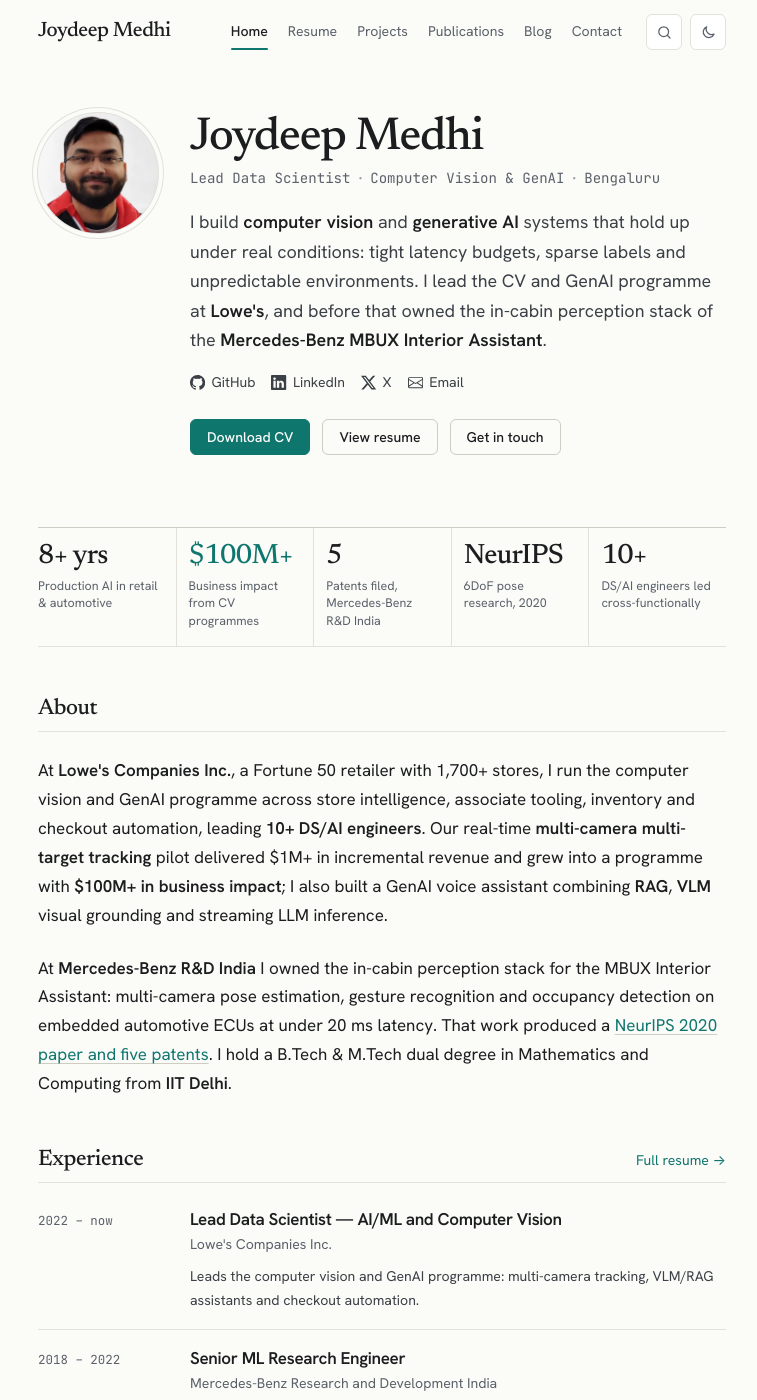
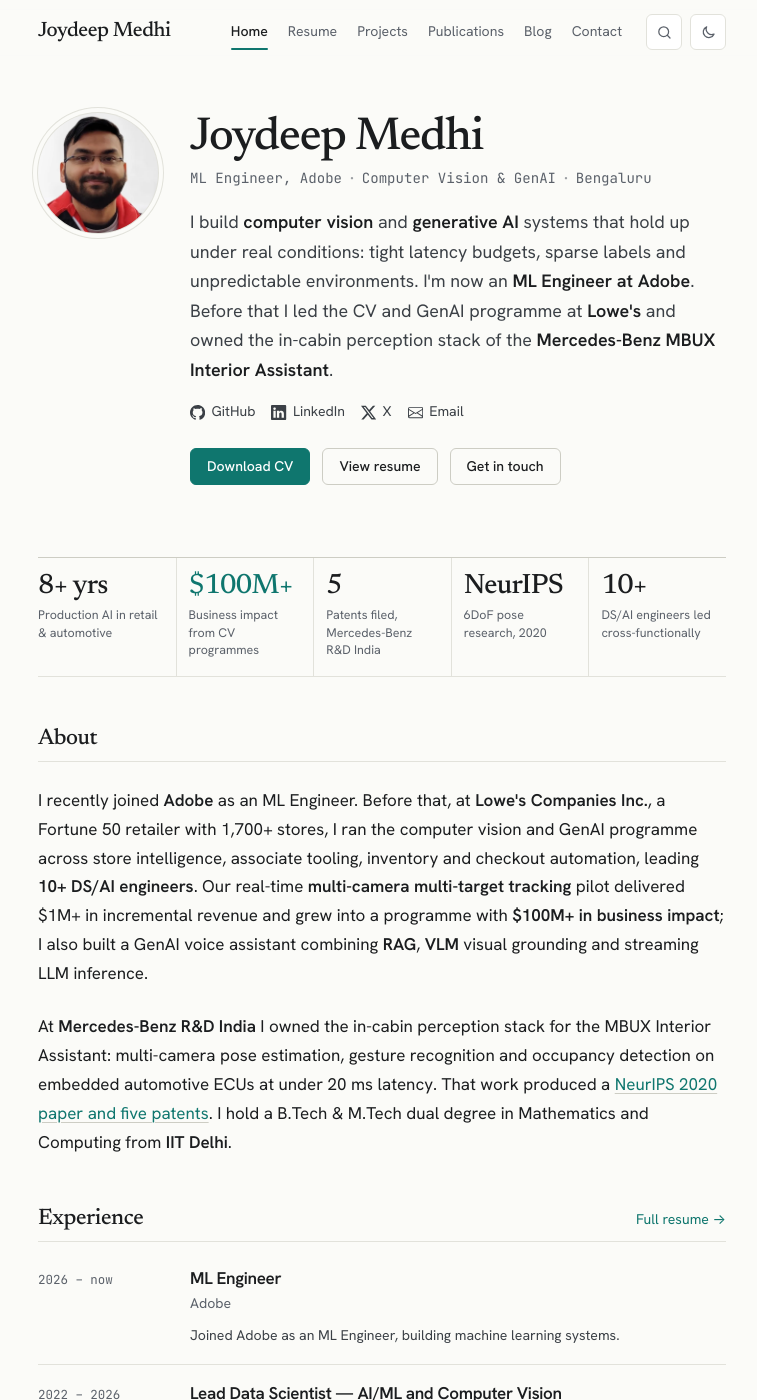
Before and after one commit to joydeepmedhi/joydeepmedhi.github.io, a Jekyll site: the page built from index.md, in a window 1280 px wide and 1400 px high. Shown: the whole window, without its empty margins (258-1015 px from the left). Built offline with Jekyll 4.4.1, drawn with Linux system fonts in a browser that asks for light colours; some of the changed text lies outside the part shown.

Commit message:
Update profile: now ML Engineer at Adobe
Add Adobe as the current role, move Lowe's to a past role (past tense),
and refresh the headline, homepage intro and About, resume title and
description, post author box, vCard, JSON-LD, site description and README.

Co-Authored-By: Claude Sonnet 5.5 <noreply@anthropic.com>
Claude-Session: https://claude.ai/code/session_01S2AsTxk8Cu6Sz5jroreD58

```diff
--- a/_config.yml
+++ b/_config.yml
@@ -1,7 +1,7 @@
 title: Joydeep Medhi
-tagline: Lead Data Scientist – Computer Vision & GenAI
+tagline: ML Engineer at Adobe – Computer Vision & GenAI
 description: >-
-  Joydeep Medhi is a Lead Data Scientist in Bengaluru, India, with 8+ years
+  Joydeep Medhi is an ML Engineer at Adobe, based in Bengaluru, India, with 8+ years
   shipping computer vision and generative AI (LLMs, VLMs, RAG, agentic AI) at
   Lowe's and Mercedes-Benz R&D. IIT Delhi, NeurIPS 2020, five patents.
 author: Joydeep Medhi
@@ -44,7 +44,7 @@ defaults:
         path: /assets/images/og-card.jpg
         width: 1200
         height: 630
-        alt: "Joydeep Medhi – Lead Data Scientist, Computer Vision & Generative AI"
+        alt: "Joydeep Medhi – ML Engineer at Adobe, Computer Vision & Generative AI"
 
 # Search engine ownership verification (jekyll-seo-tag). Paste the codes
 # from Google Search Console / Bing Webmaster Tools and uncomment.
--- a/_data/resume.yml
+++ b/_data/resume.yml
@@ -1,9 +1,10 @@
 # Single source for resume content, transcribed from
-# assets/files/Joydeep_Medhi_Resume.pdf (August 2026 edition).
+# assets/files/Joydeep_Medhi_Resume.pdf (August 2026 edition; the Adobe role
+# was added to this file in November 2026, ahead of a refreshed PDF).
 # Used by /resume/, the homepage, structured data and search.
 
-headline: "Lead Data Scientist — Computer Vision · Generative AI · ML Systems"
-updated: 2026-08-19
+headline: "ML Engineer at Adobe — Computer Vision · Generative AI · ML Systems"
+updated: 2026-11-25
 pdf: /assets/files/Joydeep_Medhi_Resume.pdf
 previous_pdf: /assets/files/archive/Joydeep_Medhi_Resume_2024-10.pdf
 
@@ -20,18 +21,28 @@ profile: >-
   experiments. My work sits at the junction of computer vision, deep learning and applied GenAI,
   with the bulk of it shipped to production: a perception stack inside every MBUX Interior
   Assistant vehicle, and multi-camera tracking and VLM systems running across Lowe's store network.
+  Now an ML Engineer at Adobe.
 
 experience:
+  - title: "ML Engineer"
+    org: "Adobe"
+    location: "India"
+    start: "2026"
+    end: "Present"
+    short: "Adobe"
+    summary: "Joined Adobe as an ML Engineer, building machine learning systems."
+    highlights:
+      - "Joined Adobe as an ML Engineer in 2026."
   - title: "Lead Data Scientist — AI/ML and Computer Vision"
     org: "Lowe's Companies Inc."
     org_note: "Fortune 50 retailer, $90B revenue, 1,700+ stores"
     location: "Bengaluru, India"
     start: "Jul 2022"
-    end: "Present"
+    end: "2026"
     short: "Lowe's"
-    summary: "Leads the computer vision and GenAI programme: multi-camera tracking, VLM/RAG assistants and checkout automation."
+    summary: "Led the computer vision and GenAI programme: multi-camera tracking, VLM/RAG assistants and checkout automation."
     highlights:
-      - "Run the computer vision and GenAI programme across store intelligence, associate tooling, inventory optimisation and checkout automation, managing 10+ DS/AI engineers alongside product, engineering and business leadership."
+      - "Ran the computer vision and GenAI programme across store intelligence, associate tooling, inventory optimisation and checkout automation, managing 10+ DS/AI engineers alongside product, engineering and business leadership."
       - "Built a real-time Multi-Camera Multi-Target Tracking system for customer-service alerting; the pilot delivered $1M+ incremental revenue and grew into a programme with $100M+ in business impact."
       - "Designed semi-supervised and active-learning pipelines for in-store object detection — +15% mAP with a 40% reduction in manual annotation overhead."
       - "Improved self-checkout recognition with self-supervised contrastive pre-training — 25%+ throughput gain and a measurably lower loss-prevention error rate."
--- a/_includes/structured-data.html
+++ b/_includes/structured-data.html
@@ -22,10 +22,10 @@
     "jobTitle": {{ site.data.resume.headline | jsonify }},
     "description": {{ site.description | strip_newlines | jsonify }},
     "email": {{ 'mailto:' | append: site.email | jsonify }},
-    "worksFor": { "@type": "Organization", "name": "Lowe's Companies Inc.", "url": "https://www.lowes.com/" },
+    "worksFor": { "@type": "Organization", "name": "Adobe", "url": "https://www.adobe.com/" },
     "hasOccupation": {
       "@type": "Occupation",
-      "name": "Lead Data Scientist",
+      "name": "ML Engineer",
       "occupationLocation": { "@type": "City", "name": "Bengaluru" },
       "skills": {{ site.data.resume.skills | map: 'items' | join: ', ' | jsonify }}
     },
--- a/_layouts/post.html
+++ b/_layouts/post.html
@@ -56,7 +56,7 @@ layout: default
       <img src="{{ '/assets/images/profile.webp' | relative_url }}" alt="" width="64" height="64" loading="lazy">
       <div>
         <p class="author-name"><a href="{{ '/' | relative_url }}" rel="author">{{ site.author }}</a></p>
-        <p>Lead Data Scientist at Lowe's working on computer vision and generative AI. Previously built in-cabin perception for Mercedes-Benz MBUX; IIT Delhi, NeurIPS 2020, five patents.</p>
+        <p>ML Engineer at Adobe working on computer vision and generative AI. Previously led the CV and GenAI programme at Lowe's and built in-cabin perception for Mercedes-Benz MBUX; IIT Delhi, NeurIPS 2020, five patents.</p>
         <p class="author-links"><a href="{{ '/resume/' | relative_url }}">Resume</a> · <a href="https://www.linkedin.com/in/{{ site.linkedin_username }}" rel="me noopener noreferrer">LinkedIn</a> · <a href="https://github.com/{{ site.github_username }}" rel="me noopener noreferrer">GitHub</a> · <a href="{{ '/feed.xml' | relative_url }}">RSS</a></p>
       </div>
     </aside>
--- a/index.md
+++ b/index.md
@@ -1,6 +1,6 @@
 ---
 layout: default
-description: "Joydeep Medhi, Lead Data Scientist in Bengaluru: 8+ years shipping computer vision and GenAI (VLMs, RAG, agents) at Lowe's and Mercedes-Benz. IIT Delhi, NeurIPS."
+description: "Joydeep Medhi, ML Engineer at Adobe: 8+ years shipping computer vision and GenAI (VLMs, RAG, agents) at Lowe's and Mercedes-Benz. IIT Delhi, NeurIPS."
 ---
 
 <section class="intro" aria-label="Introduction">
@@ -10,12 +10,12 @@ description: "Joydeep Medhi, Lead Data Scientist in Bengaluru: 8+ years shipping
   </picture>
   <div>
     <h1 class="intro-name">Joydeep Medhi</h1>
-    <p class="intro-role">Lead Data Scientist<span class="sep">·</span>Computer Vision &amp; GenAI<span class="sep">·</span>Bengaluru</p>
+    <p class="intro-role">ML Engineer, Adobe<span class="sep">·</span>Computer Vision &amp; GenAI<span class="sep">·</span>Bengaluru</p>
     <p class="intro-bio">
       I build <strong>computer vision</strong> and <strong>generative AI</strong> systems that hold up under real
-      conditions: tight latency budgets, sparse labels and unpredictable environments. I lead the CV and GenAI
-      programme at <strong>Lowe's</strong>, and before that owned the in-cabin perception stack of the
-      <strong>Mercedes-Benz MBUX Interior Assistant</strong>.
+      conditions: tight latency budgets, sparse labels and unpredictable environments. I'm now an
+      <strong>ML Engineer at Adobe</strong>. Before that I led the CV and GenAI programme at <strong>Lowe's</strong>
+      and owned the in-cabin perception stack of the <strong>Mercedes-Benz MBUX Interior Assistant</strong>.
     </p>
     {% include social-links.html %}
     <p class="cta-row">
@@ -31,8 +31,9 @@ description: "Joydeep Medhi, Lead Data Scientist in Bengaluru: 8+ years shipping
 <section class="section prose" aria-labelledby="about">
   <h2 class="section-title" id="about">About</h2>
   <p>
-    At <strong>Lowe's Companies Inc.</strong>, a Fortune 50 retailer with 1,700+ stores, I run the computer vision
-    and GenAI programme across store intelligence, associate tooling, inventory and checkout automation, leading
+    I recently joined <strong>Adobe</strong> as an ML Engineer. Before that, at <strong>Lowe's Companies Inc.</strong>,
+    a Fortune 50 retailer with 1,700+ stores, I ran the computer vision and GenAI programme across store
+    intelligence, associate tooling, inventory and checkout automation, leading
     <strong>10+ DS/AI engineers</strong>. Our real-time <strong>multi-camera multi-target tracking</strong> pilot
     delivered $1M+ in incremental revenue and grew into a programme with <strong>$100M+ in business impact</strong>;
     I also built a GenAI voice assistant combining <strong>RAG</strong>, <strong>VLM</strong> visual grounding and
--- a/search.json
+++ b/search.json
@@ -26,7 +26,7 @@ permalink: /search.json
   },
 {%- endfor %}
   { "type": "Page", "title": "Home", "url": {{ '/' | relative_url | jsonify }}, "description": {{ site.description | strip_newlines | jsonify }}, "tags": "", "content": {{ expertise | strip_newlines | jsonify }} },
-  { "type": "Page", "title": "Resume", "url": {{ '/resume/' | relative_url | jsonify }}, "description": "Experience at Lowe's, Mercedes-Benz R&D, Silversparro and KAUST; IIT Delhi; skills and awards.", "tags": "", "content": {{ resume_text | append: ' CV curriculum vitae PDF download hire recruiter awards education IIT Delhi' | strip_newlines | normalize_whitespace | jsonify }} },
+  { "type": "Page", "title": "Resume", "url": {{ '/resume/' | relative_url | jsonify }}, "description": "Experience at Adobe, Lowe's, Mercedes-Benz R&D, Silversparro and KAUST; IIT Delhi; skills and awards.", "tags": "", "content": {{ resume_text | append: ' CV curriculum vitae PDF download hire recruiter awards education IIT Delhi' | strip_newlines | normalize_whitespace | jsonify }} },
   { "type": "Page", "title": "Projects", "url": {{ '/projects/' | relative_url | jsonify }}, "description": "Open-source computer vision and deep learning projects.", "tags": "", "content": {{ projects | strip_newlines | jsonify }} },
   { "type": "Page", "title": "Publications & Patents", "url": {{ '/publications/' | relative_url | jsonify }}, "description": "NeurIPS 2020 workshop paper and five filed patents.", "tags": "", "content": {{ papers | append: patents | strip_newlines | jsonify }} },
   { "type": "Page", "title": "Writing", "url": {{ '/blog/' | relative_url | jsonify }}, "description": "All blog posts on machine learning, computer vision and data science.", "tags": "blog posts articles", "content": "" },
```
Also changed, not shown: resume.md (+2 -2 lines), README.md, 1 other file.
